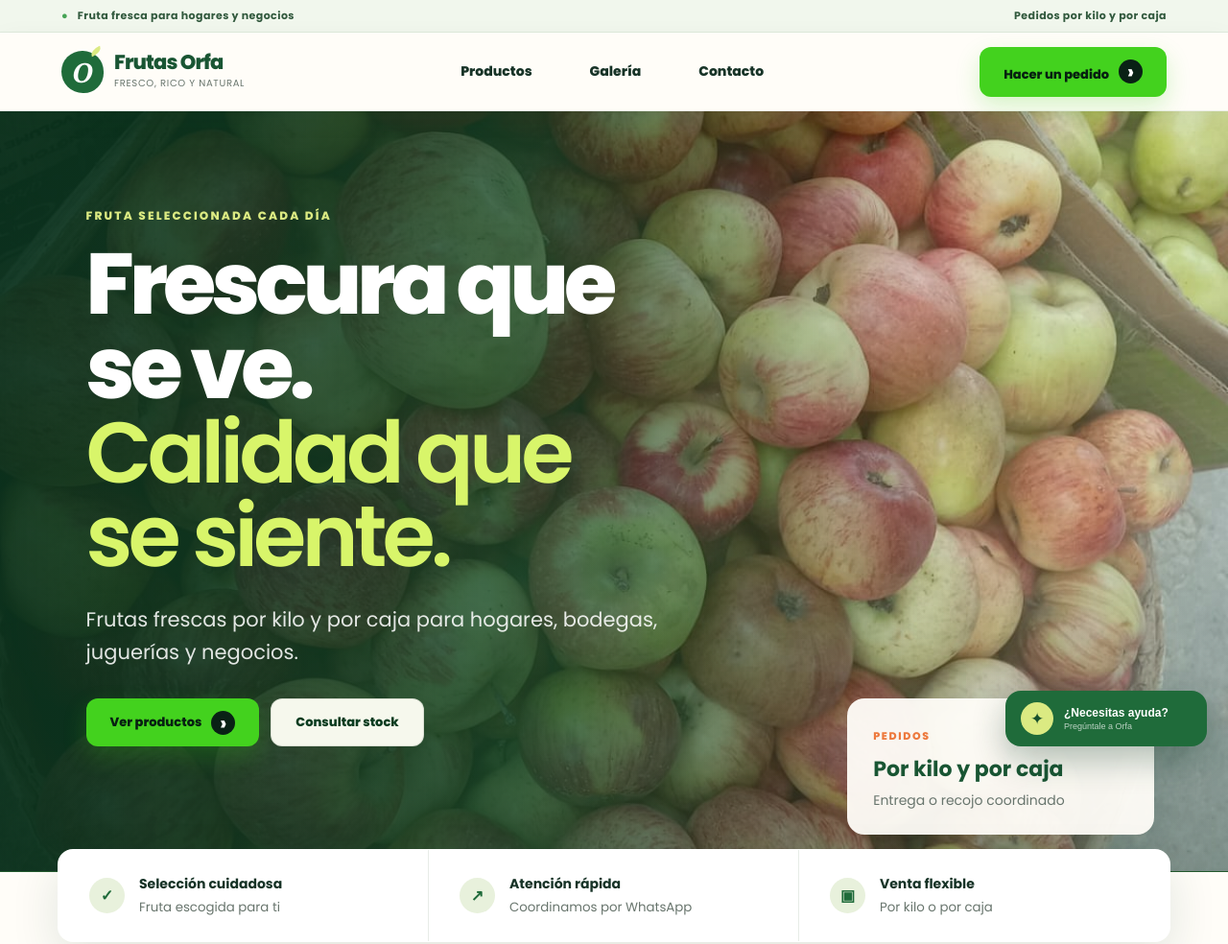
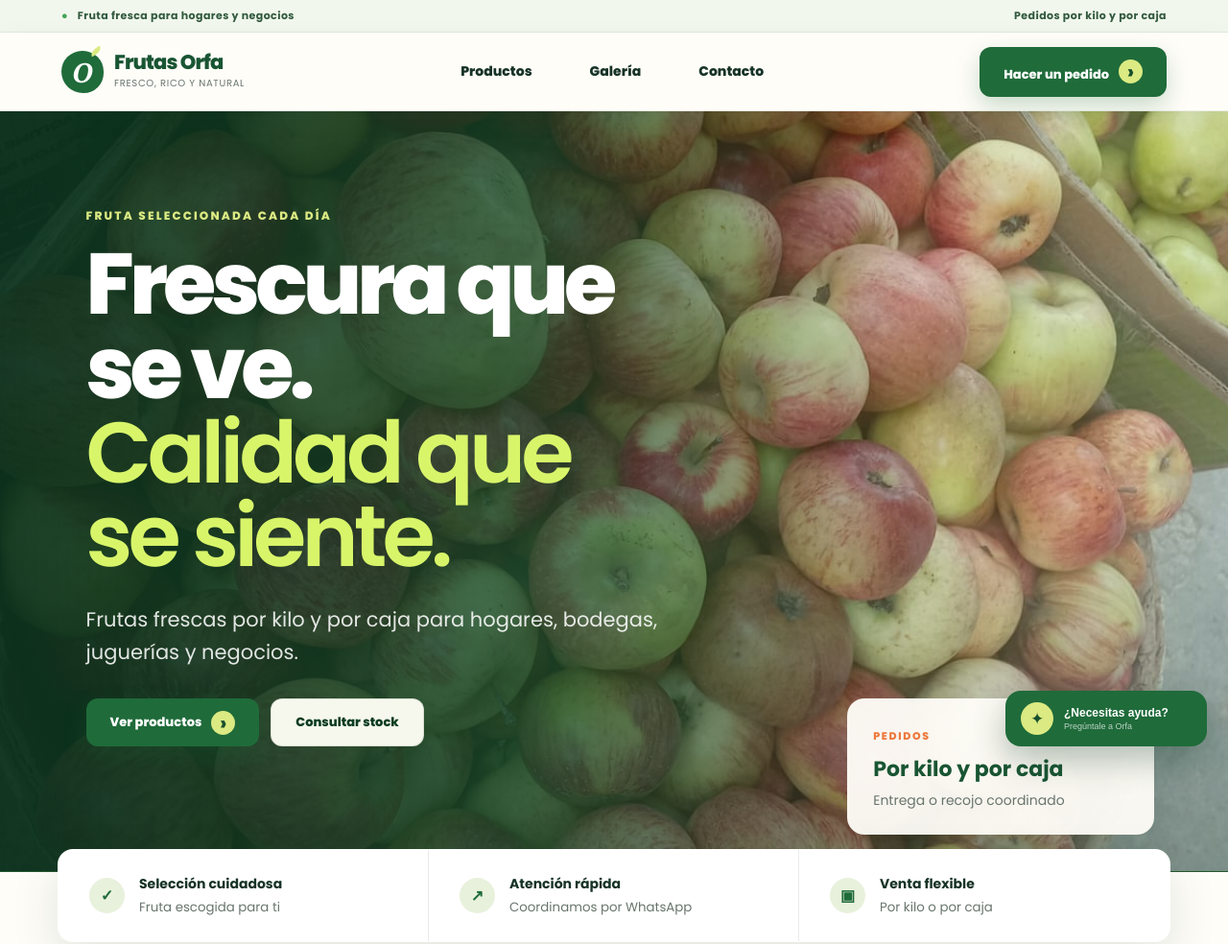
Before and after one commit to rocioc-cloud/Tienda-de-Frutas, a plain HTML site: page index.html in a window 1280 px wide. Shown: the top 984 px of the page at 96% size. Drawn offline with Linux system fonts and the light colour scheme.

Commit message:
Actualizar colores de botones principales

```diff
--- a/index.html
+++ b/index.html
@@ -9,7 +9,7 @@
   <link rel="preconnect" href="https://fonts.googleapis.com">
   <link rel="preconnect" href="https://fonts.gstatic.com" crossorigin>
   <link href="https://fonts.googleapis.com/css2?family=Poppins:wght@400;500;600;700;800&display=swap" rel="stylesheet">
-  <link rel="stylesheet" href="styles.css?v=18">
+  <link rel="stylesheet" href="styles.css?v=19">
 </head>
 <body>
   <div class="announcement">
--- a/styles.css
+++ b/styles.css
@@ -626,3 +626,21 @@ footer { background: #0c2e1d; color: rgba(255,255,255,.54); }
   .chatbot-toggle > span:last-child { display: none; }
   .chatbot-panel { width: calc(100vw - 32px); }
 }
+
+/* Botones principales con el verde de la marca */
+.header-cta,
+.button-primary {
+  background: #1f6b3a;
+  color: #fff;
+  box-shadow: 0 10px 24px rgba(31,107,58,.24);
+}
+.header-cta:hover,
+.button-primary:hover {
+  background: #174f2c;
+  color: #fff;
+}
+.header-cta::after,
+.button-primary::after {
+  background: #dbea82;
+  color: #174f2c;
+}
```
